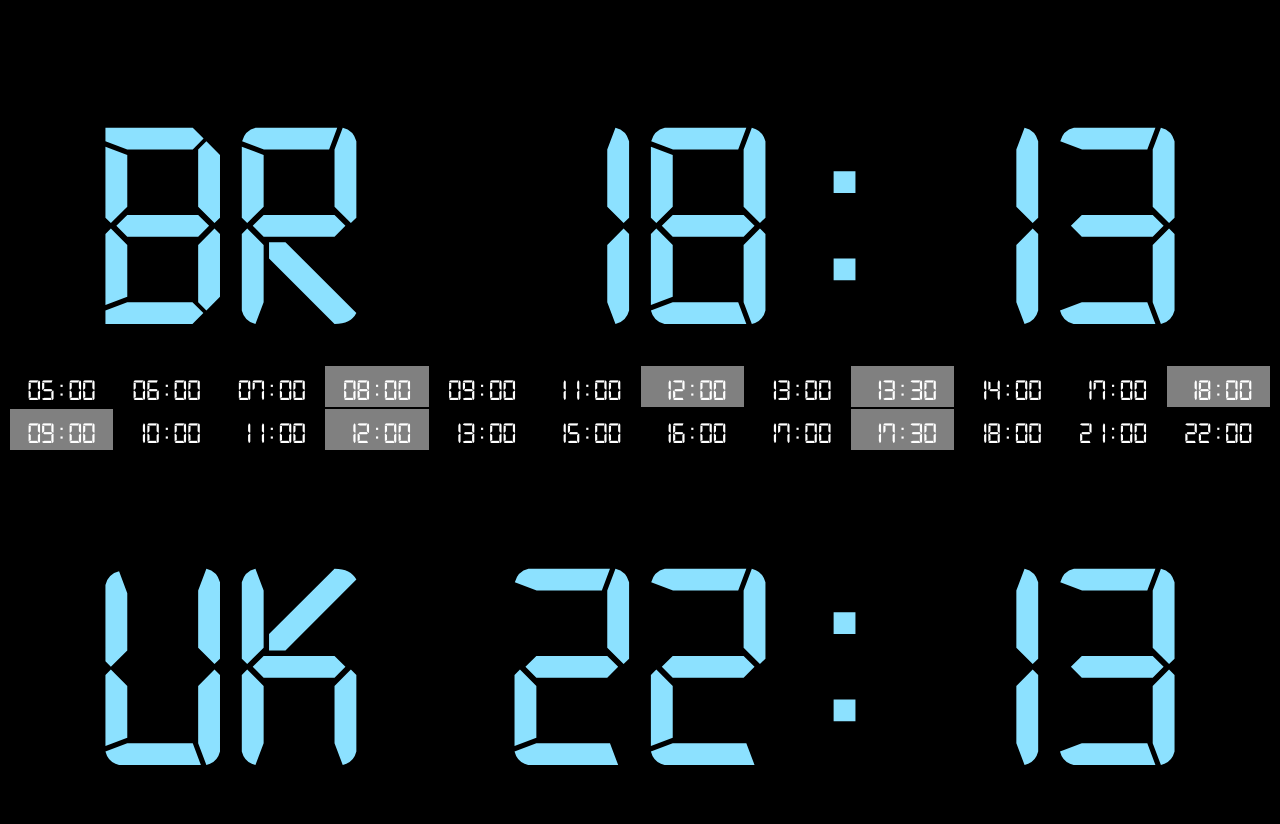
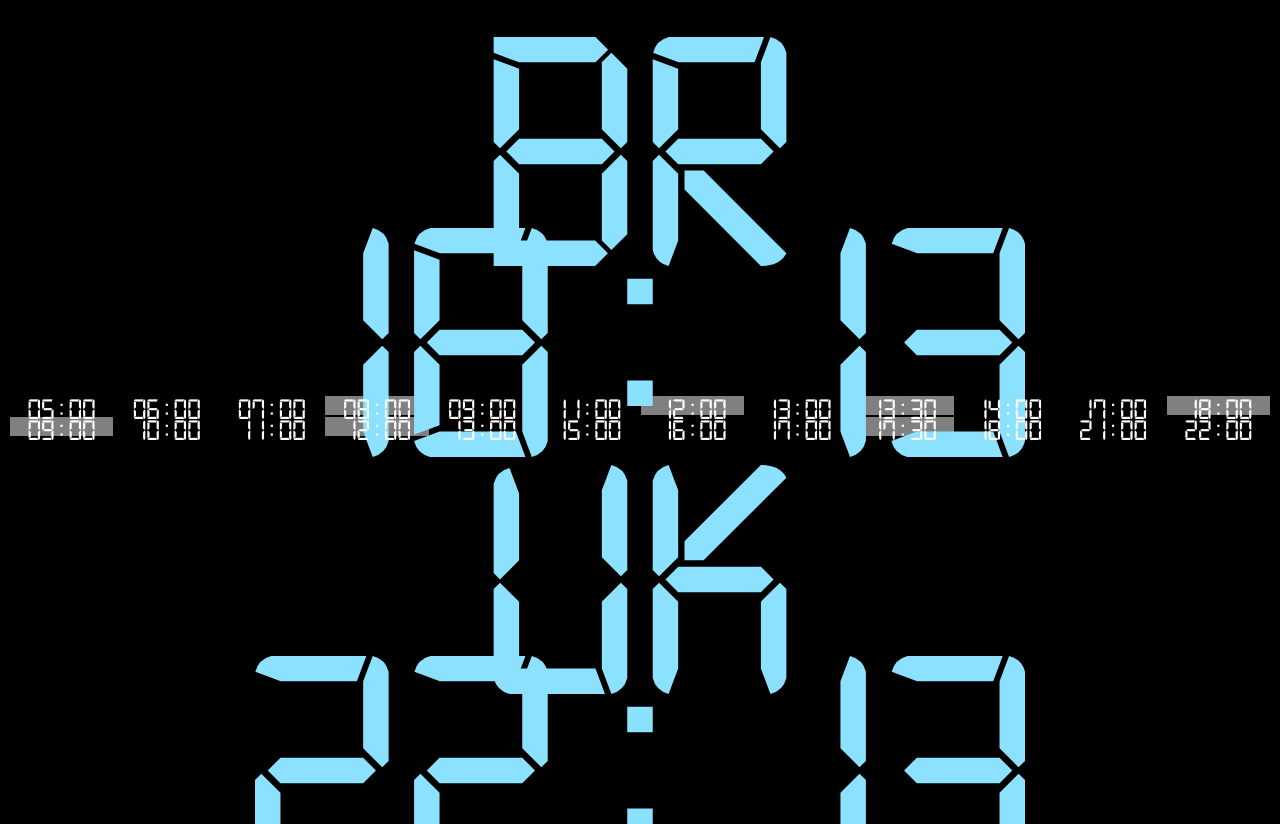
Before and after one commit to gustavoschaedler/clock, a plain HTML site: page index.html in a window 1280 px wide. Drawn offline with Linux system fonts and the light colour scheme.

Commit message:
size changed

```diff
--- a/index.html
+++ b/index.html
@@ -28,7 +28,7 @@
     }
 
     .time {
-      font-size: 300px;
+      font-size: 350px;
     }
 
     .time_descricao {
```
